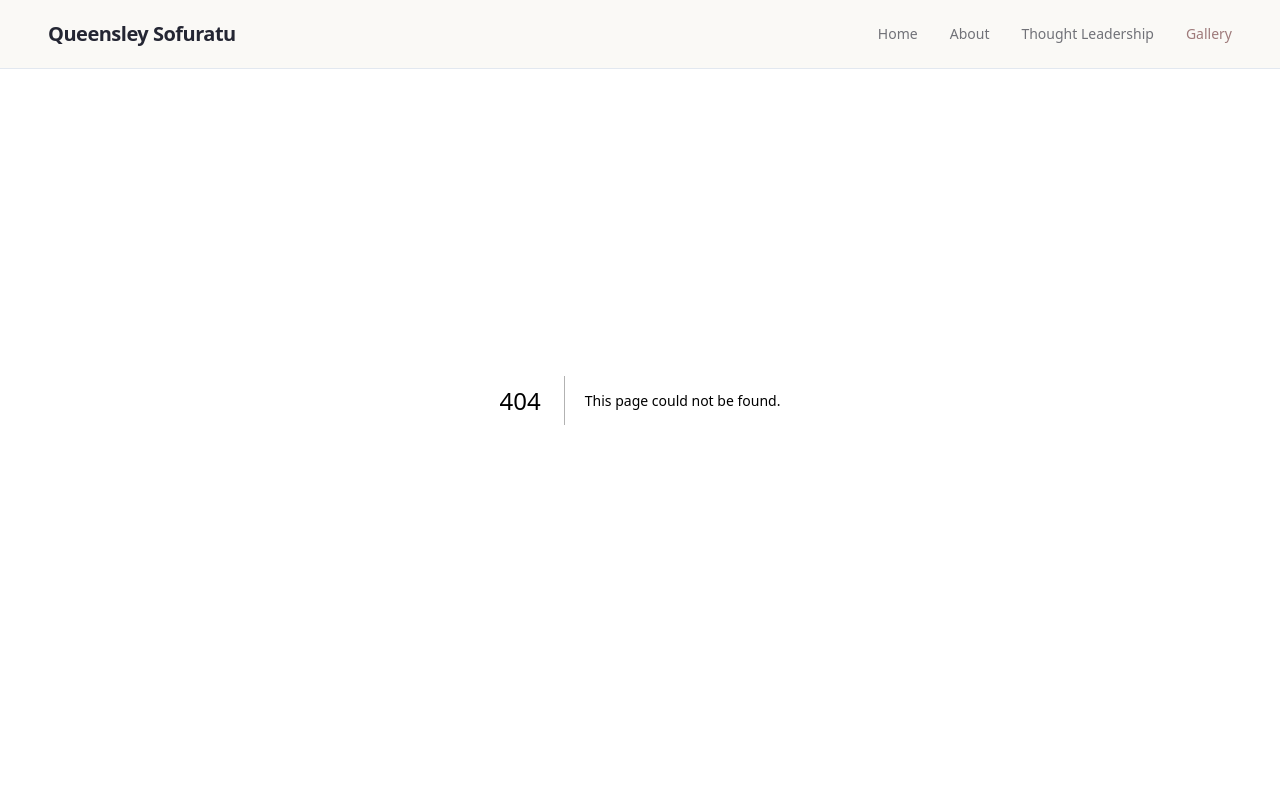
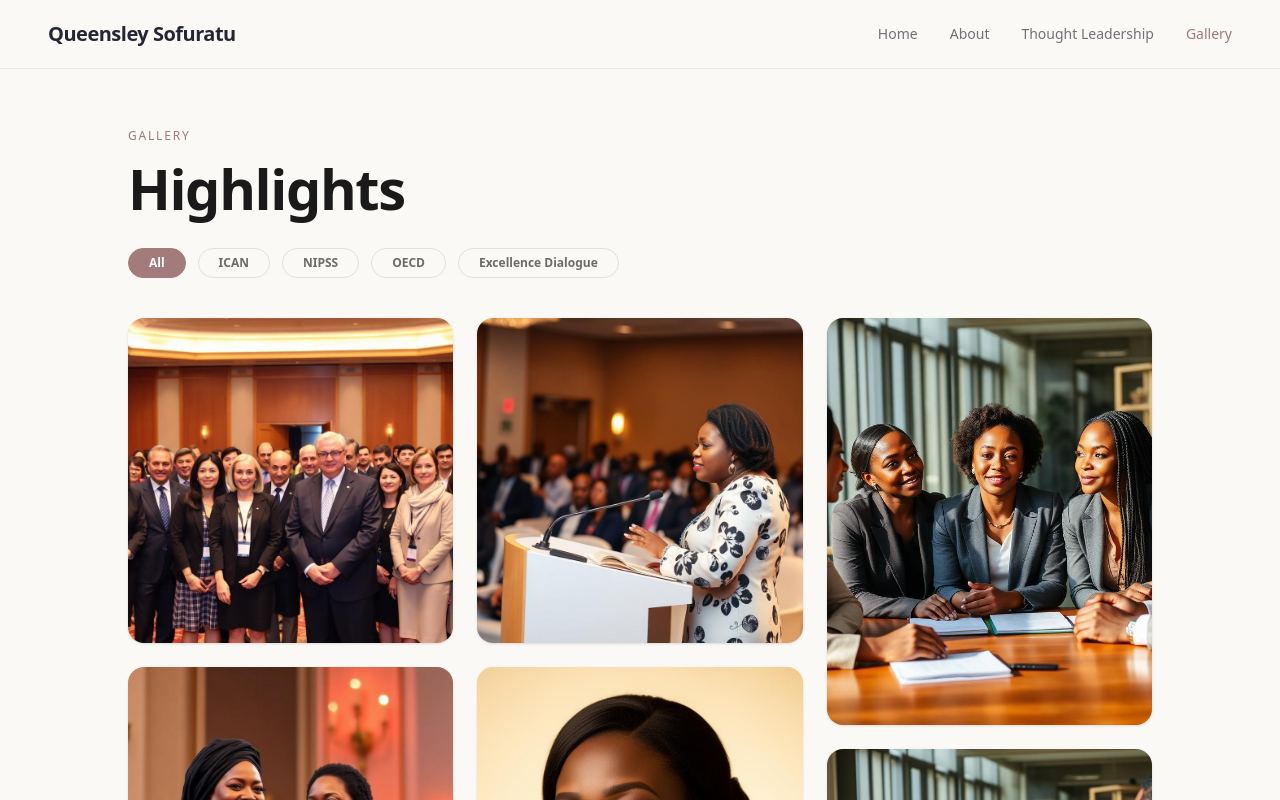
Before and after one commit to CHIDI00/queensley-portfolio, a Next.js app: page /gallery in a window 1280 px wide. Before the commit this address had no page. Shown: the top 800 px of the page. Built offline with nearby package versions, Linux system fonts and the light colour scheme.

Commit message:
Update navigation links and enhance gallery layout; add new gallery page component

```diff
--- /dev/null
+++ b/src/app/gallery/page.tsx
@@ -0,0 +1,142 @@
+"use client";
+
+import React, { useState } from "react";
+import Image from "next/image";
+
+const filterOptions = ["All", "ICAN", "NIPSS", "OECD", "Excellence Dialogue"];
+
+const galleryItems = [
+  {
+    id: 1,
+    src: "/gallery-forum.jpg",
+    categories: ["ICAN"],
+    title: "Annual General Meeting",
+    badge: "ICAN",
+    aspect: "aspect-square",
+  },
+  {
+    id: 2,
+    src: "/gallery-award.jpg",
+    categories: ["Excellence Dialogue"],
+    title: "Mentoring the Next Generation",
+    badge: "Excellence Dialogue",
+    aspect: "aspect-[4/5]",
+  },
+  {
+    id: 3,
+    src: "/gallery-conference.jpg",
+    categories: ["OECD"],
+    title: "Global Tax Reform Panel",
+    badge: "OECD",
+    aspect: "aspect-[5/4]",
+  },
+  {
+    id: 4,
+    src: "/gallery-conference.jpg",
+    categories: ["NIPSS"],
+    title: "Strategic Policy Session",
+    badge: "NIPSS",
+    aspect: "aspect-square",
+  },
+  {
+    id: 5,
+    src: "/hero-portrait.jpg",
+    categories: ["Excellence Dialogue"],
+    title: "Leadership Symposium",
+    badge: "Excellence Dialogue",
+    aspect: "aspect-[4/5]",
+  },
+  {
+    id: 6,
+    src: "/gallery-forum.jpg",
+    categories: ["ICAN"],
+    title: "Fellowship Award",
+    badge: "ICAN",
+    aspect: "aspect-[5/4]",
+  },
+  {
+    id: 7,
+    src: "/gallery-mentoring.jpg",
+    categories: ["Excellence Dialogue"],
+    title: "Youth Mentorship",
+    badge: "Excellence Dialogue",
+    aspect: "aspect-[4/5]",
+  },
+  {
+    id: 8,
+    src: "/gallery-mentoring.jpg",
+    categories: ["NIPSS"],
+    title: "Executive Briefing",
+    badge: "NIPSS",
+    aspect: "aspect-square",
+  },
+];
+
+const GalleryPage = () => {
+  const [activeFilter, setActiveFilter] = useState("All");
+
+  const filteredItems = galleryItems.filter((item) =>
+    activeFilter === "All" ? true : item.categories.includes(activeFilter),
+  );
+
+  return (
+    <main className="bg-background min-h-screen pt-32 pb-20 px-6 md:px-12 lg:px-32">
+      <div className="max-w-6xl mx-auto w-full">
+        {/* Header */}
+        <div className="mb-10">
+          <span className="text-accent font-medium tracking-[0.15em] text-xs uppercase mb-4 block">
+            Gallery
+          </span>
+          <h1 className="text-4xl md:text-5xl lg:text-[56px] font-bold text-[#1a1a1a] tracking-tight mb-8">
+            Highlights
+          </h1>
+
+          {/* Badges/Filters */}
+          <div className="flex flex-wrap gap-3">
+            {filterOptions.map((option) => (
+              <button
+                key={option}
+                onClick={() => setActiveFilter(option)}
+                className={`px-5 py-[6px] text-xs font-semibold rounded-full transition-colors border ${
+                  activeFilter === option
+                    ? "bg-[#a47b7b] text-white border-[#a47b7b]"
+                    : "bg-transparent text-[#6b6b6b] border-[#e0e0e0] hover:border-[#a47b7b] hover:text-[#a47b7b]"
+                }`}
+              >
+                {option}
+              </button>
+            ))}
+          </div>
+        </div>
+
+        <div className="columns-2 lg:columns-3 gap-4 md:gap-6 space-y-4 md:space-y-6">
+          {filteredItems.map((item) => (
+            <div
+              key={item.id}
+              className={`relative w-full ${item.aspect} break-inside-avoid rounded-[16px] overflow-hidden group cursor-pointer shadow-sm bg-[#f2f0eb]`}
+            >
+              <Image
+                src={item.src}
+                alt={item.title}
+                fill
+                className="object-cover transition-transform duration-700 ease-out group-hover:scale-105"
+                sizes="(max-width: 1024px) 50vw, 33vw"
+              />
+
+              <div className="absolute inset-0 bg-gradient-to-t from-black/90 via-black/30 to-transparent opacity-0 group-hover:opacity-100 transition-opacity duration-300 pointer-events-none flex flex-col justify-end p-5 md:p-7">
+                <h3 className="text-white font-bold text-sm md:text-lg lg:text-xl translate-y-4 group-hover:translate-y-0 transition-transform duration-500 mb-2">
+                  {item.title}
+                </h3>
+                <span className="inline-block px-3 py-[4px] bg-[#9dbca8] text-[#132c1f] text-[10px] md:text-xs font-bold rounded-full w-max translate-y-4 group-hover:translate-y-0 transition-transform duration-500 delay-[50ms]">
+                  {item.badge}
+                </span>
+              </div>
+            </div>
+          ))}
+        </div>
+      </div>
+    </main>
+  );
+};
+
+export default GalleryPage;
--- a/src/layout/Navigation.tsx
+++ b/src/layout/Navigation.tsx
@@ -25,7 +25,7 @@ export const Navigation = () => {
     <div className="w-full flex backdrop-blur-xl border-b border-slate-200 fixed top-0 left-0 right-0 z-50 bg-background">
       <header className=" mx-auto w-full max-w-7xl px-6 md:px-12 py-5 flex justify-between items-center  ">
         <Link
-          href="/"
+          href="/home"
           className="text-[#242633] font-bold text-xl tracking-tight z-50"
         >
           Queensley Sofuratu
@@ -45,45 +45,6 @@ export const Navigation = () => {
             </Link>
           ))}
         </nav>
-
-        {/* Mobile Menu Icon */}
-        {/* <button
-          className="md:hidden z-[1000] text-[#242633] hover:text-[#9e767b] transition-colors"
-          onClick={() => setIsMobileMenuOpen(!isMobileMenuOpen)}
-          aria-label="Toggle Mobile Menu"
-        >
-          {isMobileMenuOpen ? (
-            <svg
-              xmlns="http://www.w3.org/2000/svg"
-              fill="none"
-              viewBox="0 0 24 24"
-              strokeWidth={2}
-              stroke="currentColor"
-              className="w-6 h-6"
-            >
-              <path
-                strokeLinecap="round"
-                strokeLinejoin="round"
-                d="M6 18L18 6M6 6l12 12"
-              />
-            </svg>
-          ) : (
-            <svg
-              xmlns="http://www.w3.org/2000/svg"
-              fill="none"
-              viewBox="0 0 24 24"
-              strokeWidth={2}
-              stroke="currentColor"
-              className="w-6 h-6"
-            >
-              <path
-                strokeLinecap="round"
-                strokeLinejoin="round"
-                d="M3 12h18M3 6h18M3 18h18"
-              />
-            </svg>
-          )}
-        </button> */}
 
         <button
           onClick={toggleMenu}
--- a/src/sections/Home/GallerySection.tsx
+++ b/src/sections/Home/GallerySection.tsx
@@ -31,14 +31,14 @@ export const GallerySection = () => {
         Latest Highlights
       </AnimatedText>
 
-      <div className="grid grid-cols-1 md:grid-cols-4 auto-rows-[250px] md:auto-rows-[300px] gap-2 md:gap-6 mb-12">
+      <div className="grid grid-cols-2 md:grid-cols-4 auto-rows-[200px] md:auto-rows-[300px] gap-2 md:gap-6 mb-12 grid-flow-row-dense">
         {galleryItems.map((item, idx) => (
           <AnimatedText
             delay={0.3 + idx * 0.1}
             key={idx}
             className={`w-full h-full ${
               idx === 1
-                ? "md:col-span-2 md:row-span-2"
+                ? "col-span-2 row-span-1 md:col-span-2 md:row-span-2"
                 : "col-span-1 row-span-1"
             }`}
           >
@@ -54,7 +54,6 @@ export const GallerySection = () => {
                     : "(max-width: 768px) 100vw, 25vw"
                 }
               />
-              {/* Dark overlay and hidden text that fades/slides up on hover */}
               <div className="absolute inset-0 bg-gradient-to-t from-black/80 via-black/20 to-transparent opacity-0 group-hover:opacity-100 transition-opacity duration-500 pointer-events-none flex flex-col justify-end p-6 md:p-8">
                 <h3 className="text-white font-bold text-lg md:text-xl translate-y-4 group-hover:translate-y-0 transition-transform duration-500">
                   {item.label}
--- a/src/sections/ThoughtLeadership/HeroSection.tsx
+++ b/src/sections/ThoughtLeadership/HeroSection.tsx
@@ -23,7 +23,7 @@ const HeroSection = () => {
             within public service.
           </p>
           <Link
-            href="/thought-leadership/archive"
+            href="/thought_leadership"
             className="mt-8 inline-flex flex-row items-center justify-center bg-[#565555] hover:bg-[#3f3f3f] text-white font-semibold px-7 py-3 rounded-lg transition-colors duration-200"
           >
             <span>Explore Archive</span>
```
